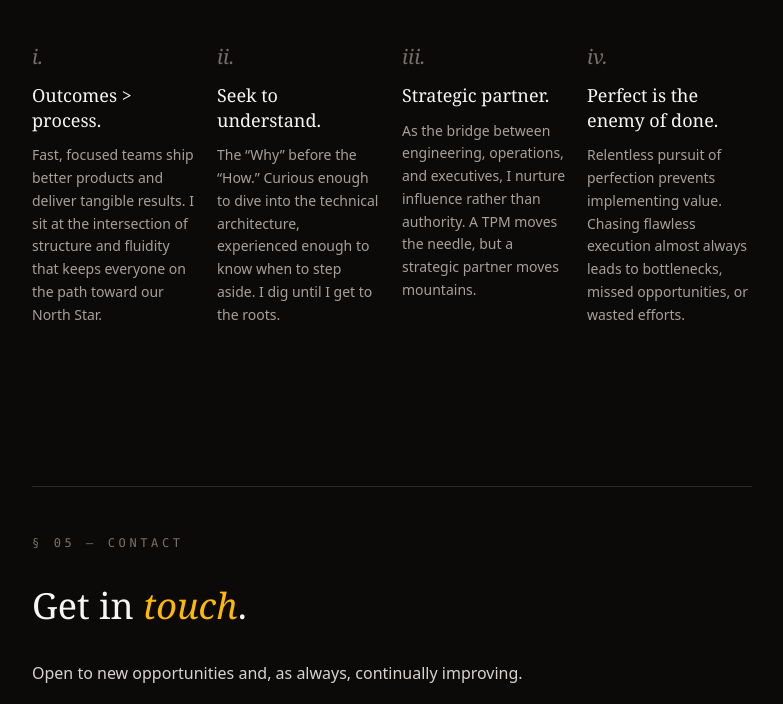
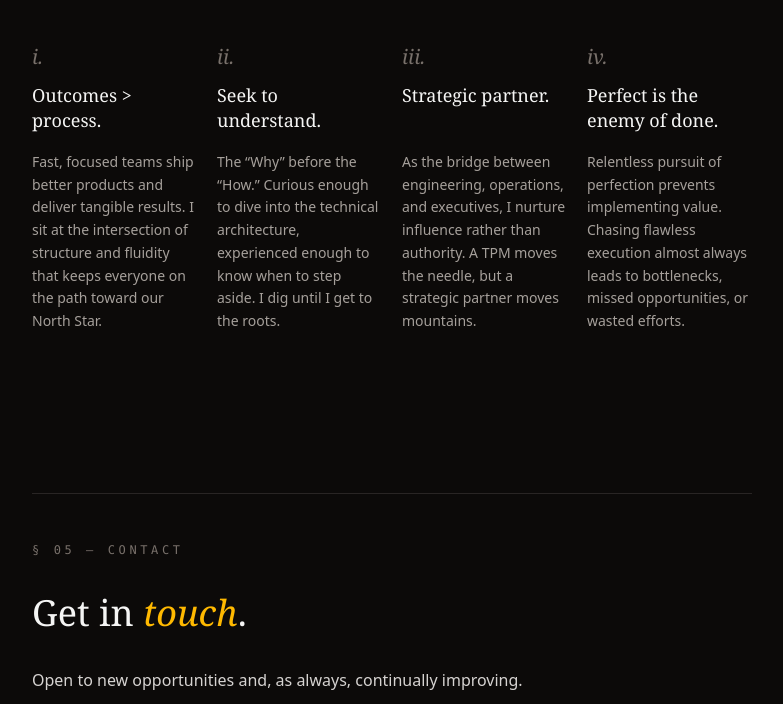
Before and after one commit to jackyyu93/jackyyu-me, an Astro site: page / in a window 1280 px wide. Shown: the part 4087-4791 px from the top of the page, without its empty margins (248-1031 px from the left). Built offline with nearby package versions, Linux system fonts and the light colour scheme; Astro itself is replaced by a stand-in of ours.

Commit message:
fix: reserve consistent height for principle titles

```diff
--- a/src/pages/index.astro
+++ b/src/pages/index.astro
@@ -391,7 +391,7 @@ const lastUpdated = "May 2026";
         <div class="grid grid-cols-1 sm:grid-cols-2 md:grid-cols-4 gap-6 md:gap-5 pt-4">
           <div class="space-y-3">
             <p class="text-stone-500 font-serif italic text-xl">i.</p>
-            <h3 class="text-lg font-serif leading-snug">
+            <h3 class="text-lg font-serif leading-snug min-h-[3.5rem]">
               Outcomes &gt; process.
             </h3>
             <p class="text-stone-400 text-sm leading-relaxed">
@@ -402,7 +402,7 @@ const lastUpdated = "May 2026";
           </div>
           <div class="space-y-3">
             <p class="text-stone-500 font-serif italic text-xl">ii.</p>
-            <h3 class="text-lg font-serif leading-snug">
+            <h3 class="text-lg font-serif leading-snug min-h-[3.5rem]">
               Seek to understand.
             </h3>
             <p class="text-stone-400 text-sm leading-relaxed">
@@ -413,7 +413,7 @@ const lastUpdated = "May 2026";
           </div>
           <div class="space-y-3">
             <p class="text-stone-500 font-serif italic text-xl">iii.</p>
-            <h3 class="text-lg font-serif leading-snug">
+            <h3 class="text-lg font-serif leading-snug min-h-[3.5rem]">
               Strategic partner.
             </h3>
             <p class="text-stone-400 text-sm leading-relaxed">
@@ -424,7 +424,7 @@ const lastUpdated = "May 2026";
           </div>
           <div class="space-y-3">
             <p class="text-stone-500 font-serif italic text-xl">iv.</p>
-            <h3 class="text-lg font-serif leading-snug">
+            <h3 class="text-lg font-serif leading-snug min-h-[3.5rem]">
               Perfect is the enemy of done.
             </h3>
             <p class="text-stone-400 text-sm leading-relaxed">
```
